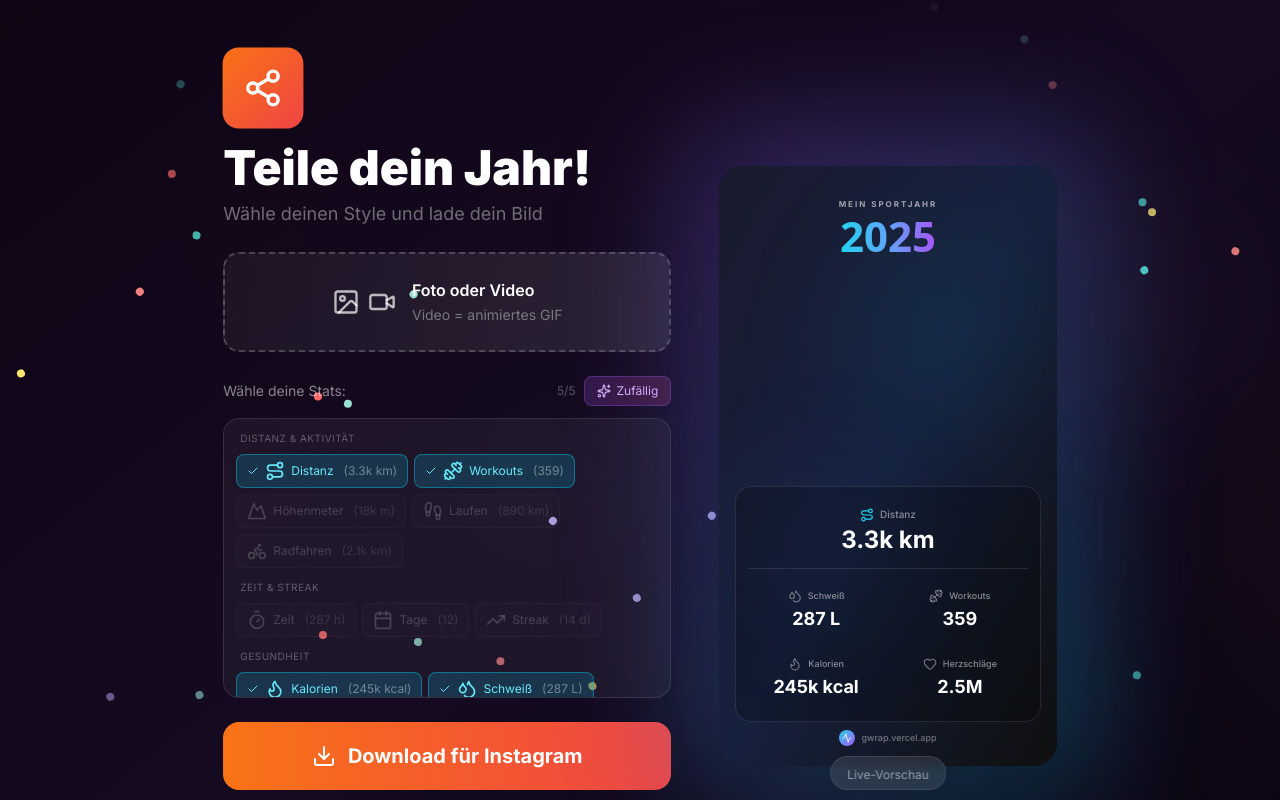
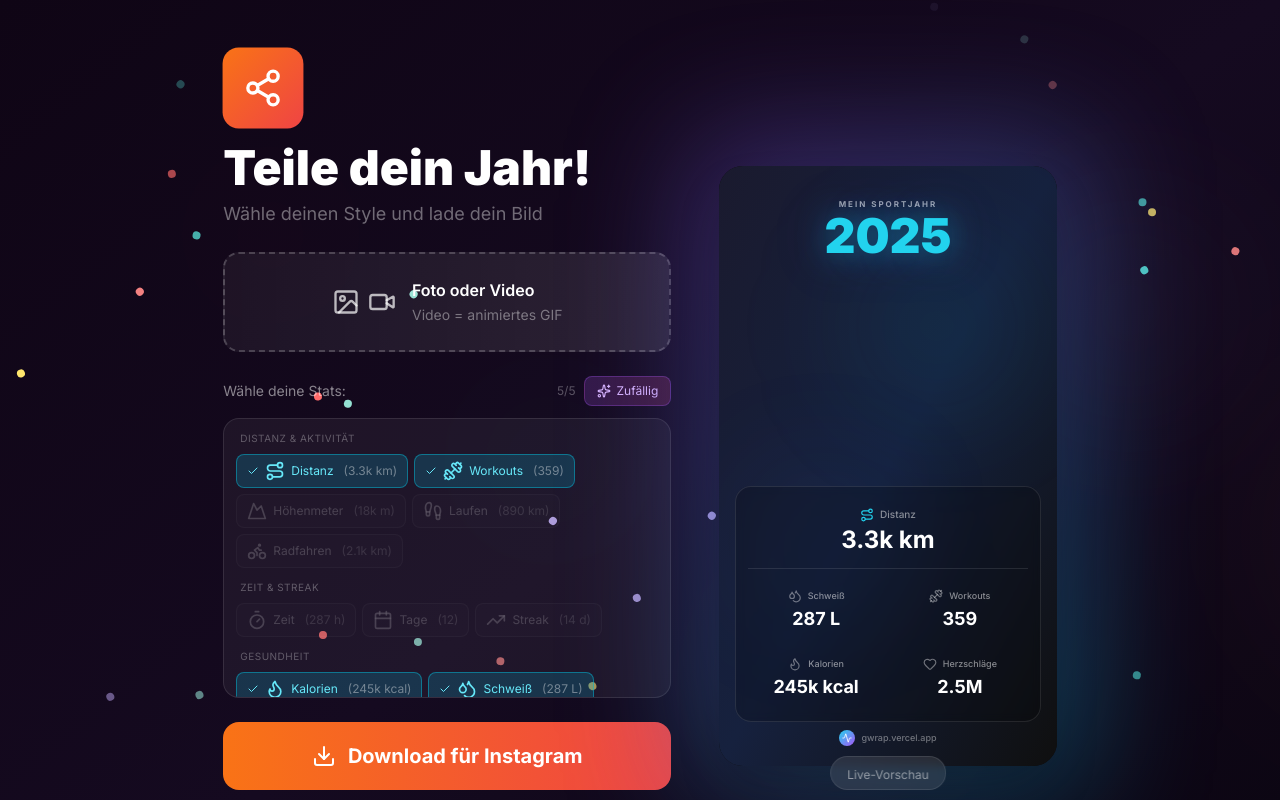
Before and after one commit to philippoppel/garmin-wrapped, a Next.js app: page /test-card in a window 1280 px wide. Shown: the top 800 px of the page. Built offline with nearby package versions, Linux system fonts and the light colour scheme.

Commit message:
Fix share card: use simple cyan text instead of SVG gradient

```diff
--- a/src/components/slides/FinalShareSlide.tsx
+++ b/src/components/slides/FinalShareSlide.tsx
@@ -652,29 +652,17 @@ function MediaBackground({ media }: { media: MediaProps }) {
   );
 }
 
-// SVG Gradient Year Text - works with html2canvas
-function GradientYearText({ year }: { year: number }) {
+// Year Text - simple colored text that works with html2canvas
+function YearText({ year }: { year: number }) {
   return (
-    <svg viewBox="0 0 160 50" className="w-40 h-auto mx-auto">
-      <defs>
-        <linearGradient id="yearGradient" x1="0%" y1="0%" x2="100%" y2="0%">
-          <stop offset="0%" stopColor="#22d3ee" />
-          <stop offset="50%" stopColor="#60a5fa" />
-          <stop offset="100%" stopColor="#a855f7" />
-        </linearGradient>
-      </defs>
-      <text
-        x="80"
-        y="40"
-        textAnchor="middle"
-        fill="url(#yearGradient)"
-        fontSize="42"
-        fontWeight="900"
-        fontFamily="system-ui, -apple-system, sans-serif"
-      >
-        {year}
-      </text>
-    </svg>
+    <div
+      className="text-5xl font-black text-cyan-400"
+      style={{
+        textShadow: "0 0 30px rgba(6, 182, 212, 0.5), 0 0 60px rgba(139, 92, 246, 0.3)"
+      }}
+    >
+      {year}
+    </div>
   );
 }
 
@@ -694,7 +682,7 @@ function CustomCard({ stats, media, selectedStats }: { stats: YearStats; media:
         {/* Hero Header - Compact */}
         <div className="text-center pt-4 pb-2">
           <div className="text-white/60 text-[8px] font-bold tracking-[0.25em] uppercase mb-0.5">Mein Sportjahr</div>
-          <GradientYearText year={stats.year} />
+          <YearText year={stats.year} />
         </div>
 
         {/* Stats Grid - Compact 2x3 layout */}
```
